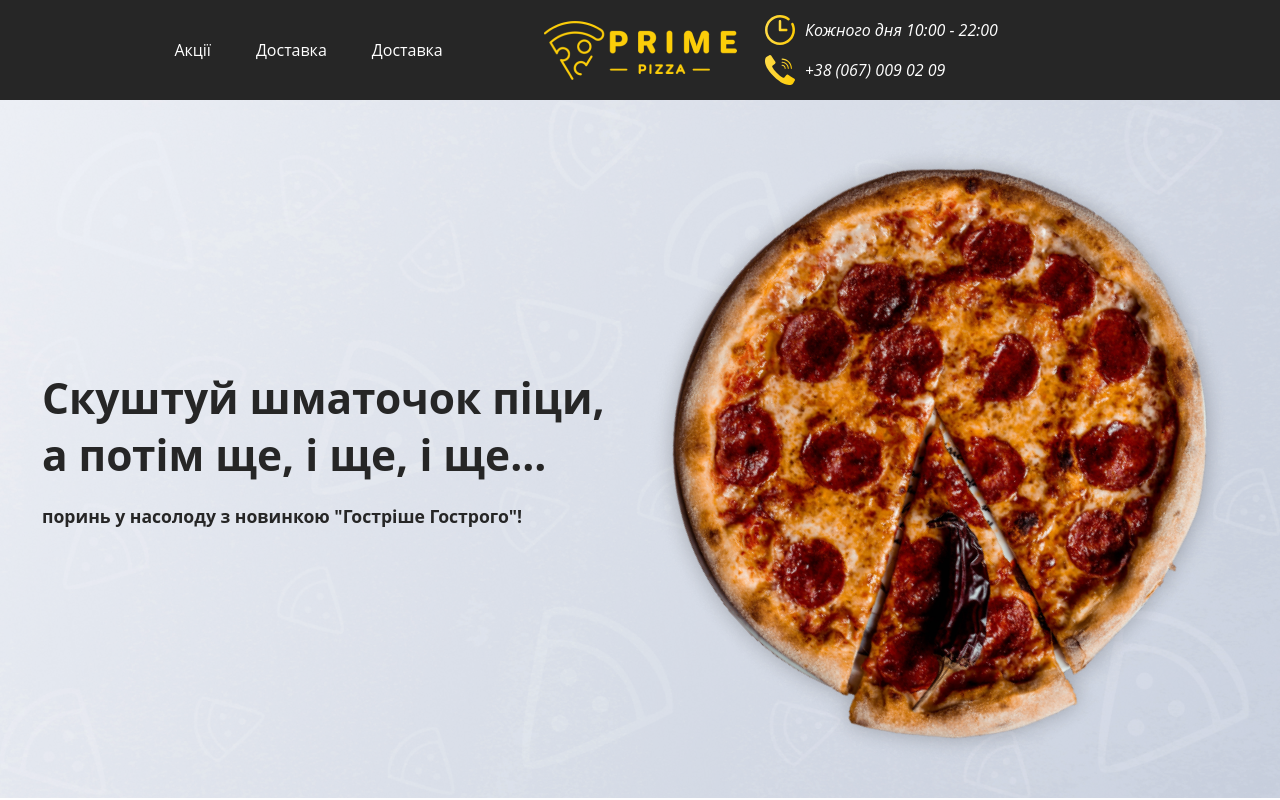
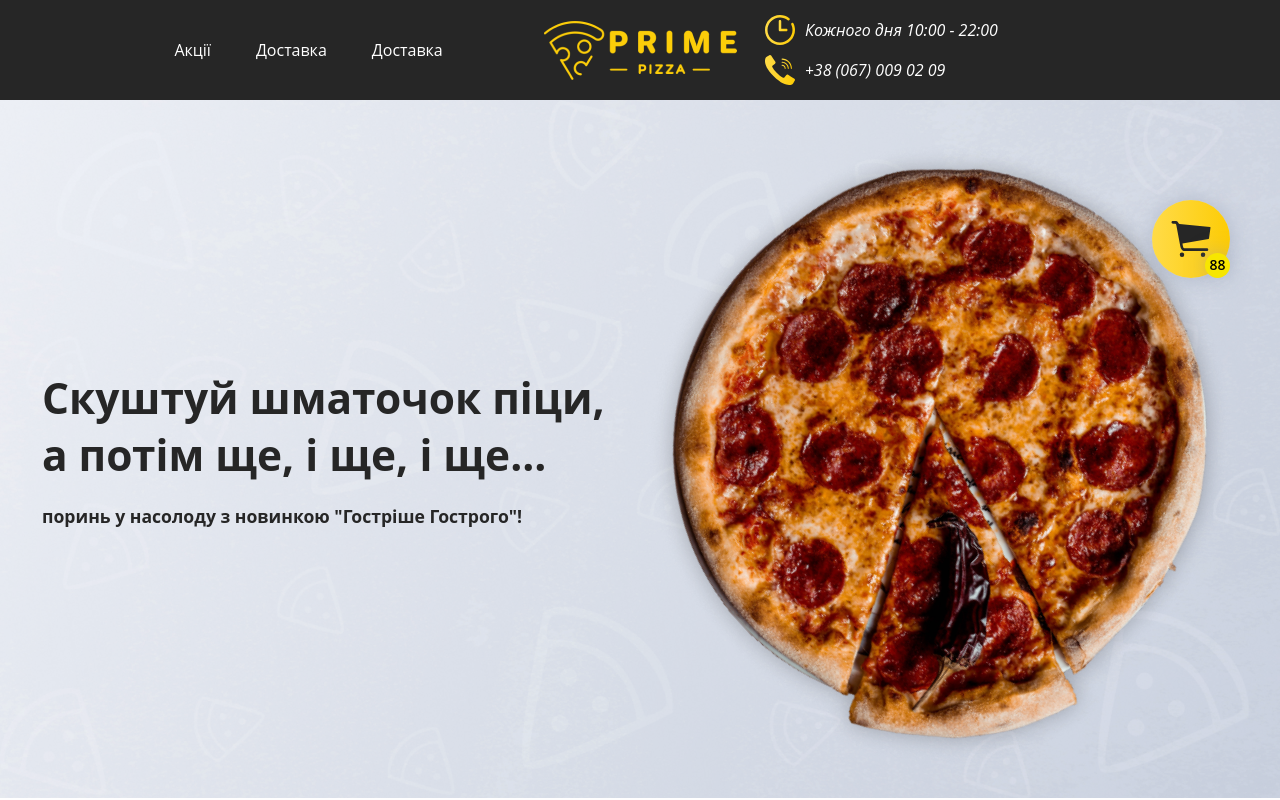
Before and after one commit to kilativ147/prime-rizza-react, a React (Create React App) app: page / in a window 1280 px wide. Shown: the top 800 px of the page. Built offline with nearby package versions, Linux system fonts and the light colour scheme.

Commit message:
Starting to develop the Cart

```diff
--- a/package.json
+++ b/package.json
@@ -10,6 +10,7 @@
     "normalize.css": "^8.0.1",
     "react": "^18.2.0",
     "react-dom": "^18.2.0",
+    "react-icons": "^5.0.1",
     "react-router-dom": "^6.21.3",
     "react-scripts": "5.0.1",
     "react-slick": "^0.30.1",
--- /dev/null
+++ b/src/components/cart/CartIcon.jsx
@@ -0,0 +1,16 @@
+import s from './CartIcon.module.scss'
+import { IoIosCart } from "react-icons/io";
+
+const cartIcon = () => {
+	return (
+		<aside className={s.cart}>
+			<div className={s.cart__icon}>
+        <IoIosCart/>
+				{/* <img src={IoIosCart} alt="Корзина"> */}
+			</div>
+			<div className={s.cart__count}>88</div>
+		</aside>
+	)
+}
+
+export default cartIcon
--- /dev/null
+++ b/src/components/cart/CartIcon.module.scss
@@ -0,0 +1,52 @@
+.cart {
+	position: fixed;
+	top: 25%;
+	right: -25vw;
+	z-index: 19;
+	transition: all 0.3s ease;
+	// visibility: hidden;
+	// opacity: 0;
+
+
+	cursor: pointer;
+
+  right: clamp(15px, 4vw, 50px);
+	&._active {
+    // opacity: 1;
+    // visibility: visible;
+	}
+
+	&__icon {
+		box-shadow: 0px 0px 20px rgba(147, 158, 180, 0.5);
+		transition: all 0.1s ease;
+		border-radius: 50%;
+		font-size: 48px;
+		background-color: #fff;
+		padding: 15px;
+		border: transparent;
+
+		background: transparent center center / 0% 0% no-repeat;
+
+		background: var(--color);
+		background-size: 100% 100%;
+		&:hover {
+			border: 3px solid #fff;
+			box-shadow: 0px 0px 20px rgba(255, 225, 0, 0.5);
+			font-size: 60px;
+		}
+	}
+	&__count {
+		position: absolute;
+		bottom: 0;
+		right: 0;
+		width: 25px;
+		height: 25px;
+		color: #000;
+		font-size: 14px;
+		font-weight: 600;
+		text-align: center;
+		background: #f7e600;
+		box-shadow: 0px 0px 20px rgba(147, 158, 180, 0.5);
+		border-radius: 50%;
+	}
+}
--- a/src/components/pages/main/MainPage.jsx
+++ b/src/components/pages/main/MainPage.jsx
@@ -1,4 +1,5 @@
 import s from './MainPage.module.css'
+import CartIcon from '../../cart/CartIcon'
 import Greatings from './components/Greatings'
 import Products from './components/Products'
 import Galery from './components/Galery'
@@ -8,6 +9,7 @@ import Form from '../../form/Form'
 const MainPage = () => {
 return (
 	<div className={s.index}>
+		<CartIcon/>
 		<Greatings/>
 		<section className='main__container'>
 			<Products />
--- a/src/components/pages/main/MainPage.module.css
+++ b/src/components/pages/main/MainPage.module.css
@@ -1,4 +1,5 @@
 .index {
+	position: relative;
 	display: flex;
 	flex-direction: column;
 }
--- a/src/context/ProductsContext.js
+++ b/src/context/ProductsContext.js
@@ -21,5 +21,3 @@ function Provider({ children }) {
 
 export { Provider }
 export default ProductsContext
-
-// import ProductsContext, {Provider} from './'
```
Also changed, not shown: src/components/cart/CartList.jsx (added, +42 -0 lines), public/img/products/item_border.svg (deleted), src/components/cart/CartItem.jsx (added), src/components/cart/CartItem.module.scss (added), src/components/cart/CartList.module.scss (added), 1 other file (tests, documents, lock files or other folders).
